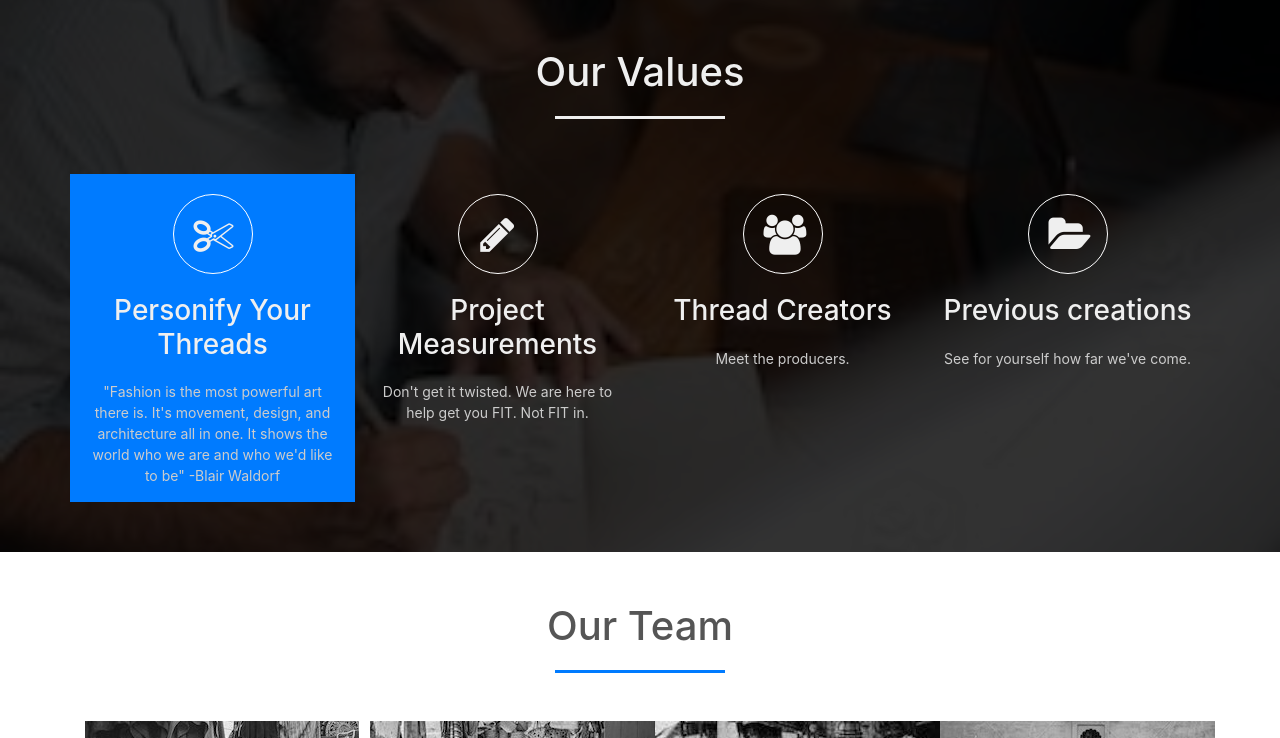
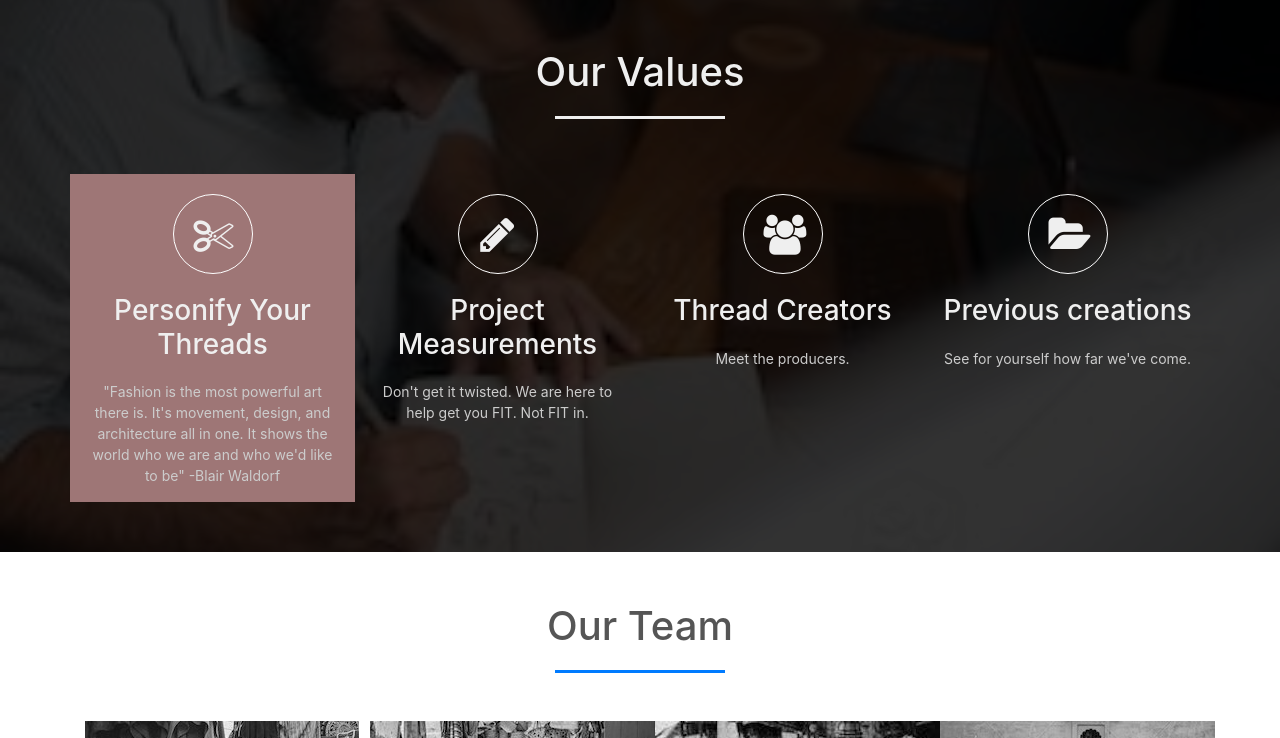
Before and after one commit to trivera400/Touche, a plain HTML site: page index.html in a window 1280 px wide. In both pictures the pointer is over the element 212 px from the left and 1519 px from the top of the page. Shown: the part 1181-1919 px from the top of the page. Drawn offline with nearby package versions, Linux system fonts and the light colour scheme; files whose address does not match are found by name.

Commit message:
Update style.css

```diff
--- a/style.css
+++ b/style.css
@@ -135,7 +135,7 @@ padding-bottom: 50px;
     color: #ccc;
 }
 .services .col-md-3:hover{
-    background: #007bff;
+    background: #9E7676;
     cursor: pointer;
     transition: 0.7s;
 }
```
